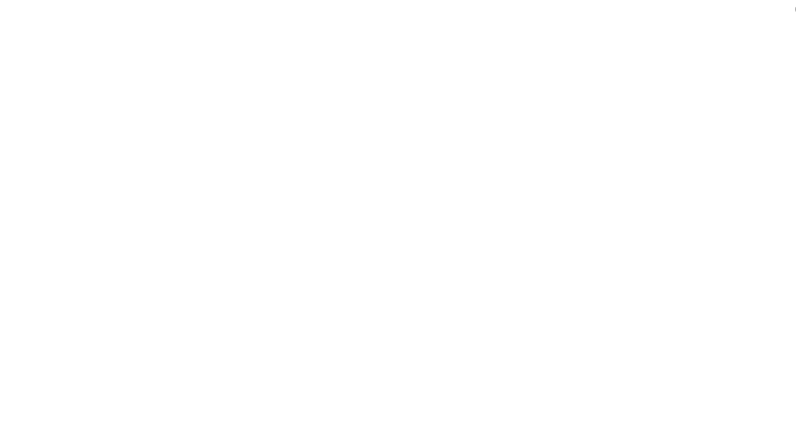
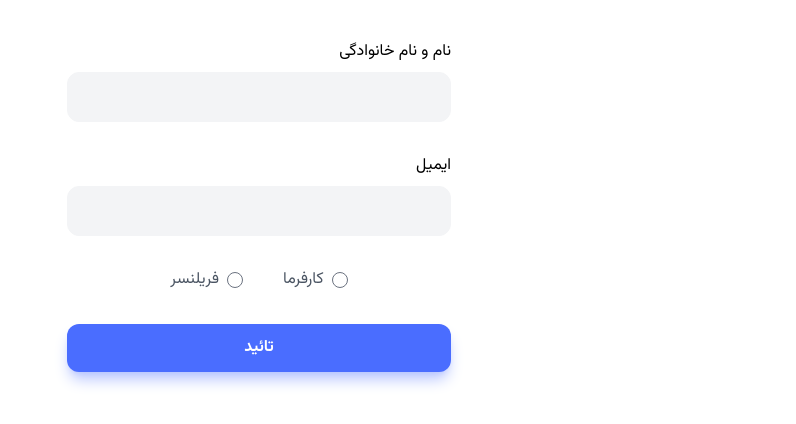
Before and after one commit to Farhad-Toumarzade/Freelancing-App, a React (Vite) app: page /complete-profile in a window 1280 px wide. Shown: the top 424 px of the page, without its empty margins (484-1280 px from the left). Built offline with nearby package versions, Linux system fonts and the light colour scheme.

Commit message:
complete profile form

```diff
--- a/package.json
+++ b/package.json
@@ -28,7 +28,7 @@
     "react-tag-input-component": "^2.0.2"
   },
   "devDependencies": {
-    "@tailwindcss/forms": "^0.5.6",
+    "@tailwindcss/forms": "^0.5.7",
     "@types/react": "^18.2.15",
     "@types/react-dom": "^18.2.7",
     "@vitejs/plugin-react": "^4.0.3",
--- /dev/null
+++ b/src/features/Authentication/CompleteProfileForm.jsx
@@ -0,0 +1,53 @@
+import { useState } from "react";
+import TextField from "../../ui/TextField";
+
+function CompleteProfileForm() {
+  const [name, setName] = useState("");
+  const [email, setEmail] = useState("");
+
+  return (
+    <div className="flex justify-center pt-10">
+      <div className="w-full sm:max-w-sm">
+        <form className="space-y-8">
+          <TextField
+            label={"نام و نام خانوادگی"}
+            name="name"
+            onChange={(e) => setName(e.target.value)}
+            value={name}
+          />
+          <TextField
+            label={"ایمیل"}
+            name="email"
+            onChange={(e) => setEmail(e.target.value)}
+            value={email}
+          />
+          <div className="flex  justify-center gap-x-10">
+            <div className=" flex items-center gap-x-2 text-secondary-600">
+              <input
+                className="cursor-pointer w-4 h-4 form-radio text-primary-900 "
+                type="radio"
+                name="role"
+                id="OWNER"
+                value="OWNER"
+              />
+              <label htmlFor="OWNER">کارفرما</label>
+            </div>
+            <div className="flex items-center gap-x-2 text-secondary-600">
+              <input
+                className="cursor-pointer w-4 h-4 form-radio text-primary-900 "
+                type="radio"
+                name="role"
+                id="FREELANCER"
+                value="FREELANCER"
+              />
+              <label htmlFor="FREELANCER">فریلنسر</label>
+            </div>
+          </div>
+          <button className="btn btn--primary w-full">تائید</button>
+        </form>
+      </div>
+    </div>
+  );
+}
+
+export default CompleteProfileForm;
--- a/src/pages/CompleteProfile.jsx
+++ b/src/pages/CompleteProfile.jsx
@@ -1,5 +1,11 @@
+import CompleteProfileForm from "../features/Authentication/CompleteProfileForm";
+
 function CompleteProfile() {
-  return <div>CompleteProfile</div>;
+  return (
+    <div>
+      <CompleteProfileForm />
+    </div>
+  );
 }
 
 export default CompleteProfile;
```
Also changed, not shown: 1 other file (tests, documents, lock files or other folders).
